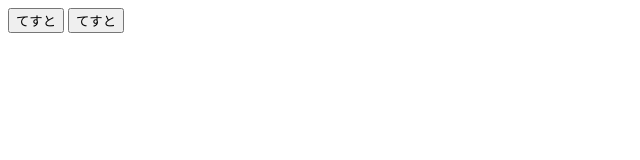
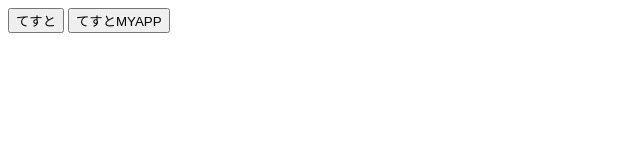
Before and after one commit to kna0112-jpn/kna0112-jpn.github.io, a plain HTML site: page index.html in a window 1280 px wide. Shown: the whole page, without its empty margins (0-640 px from the left). Drawn offline with Linux system fonts and the light colour scheme.

Commit message:
テキスト修正

```diff
--- a/index.html
+++ b/index.html
@@ -8,7 +8,7 @@
 <body>
 <main>
   <a href="test.html"><button>てすと</button></a>
-  <a href="myapp://"><button>てすと</button></a>
+  <a href="myapp://"><button>てすとMYAPP</button></a>
 </main>
 
 </body>
```
